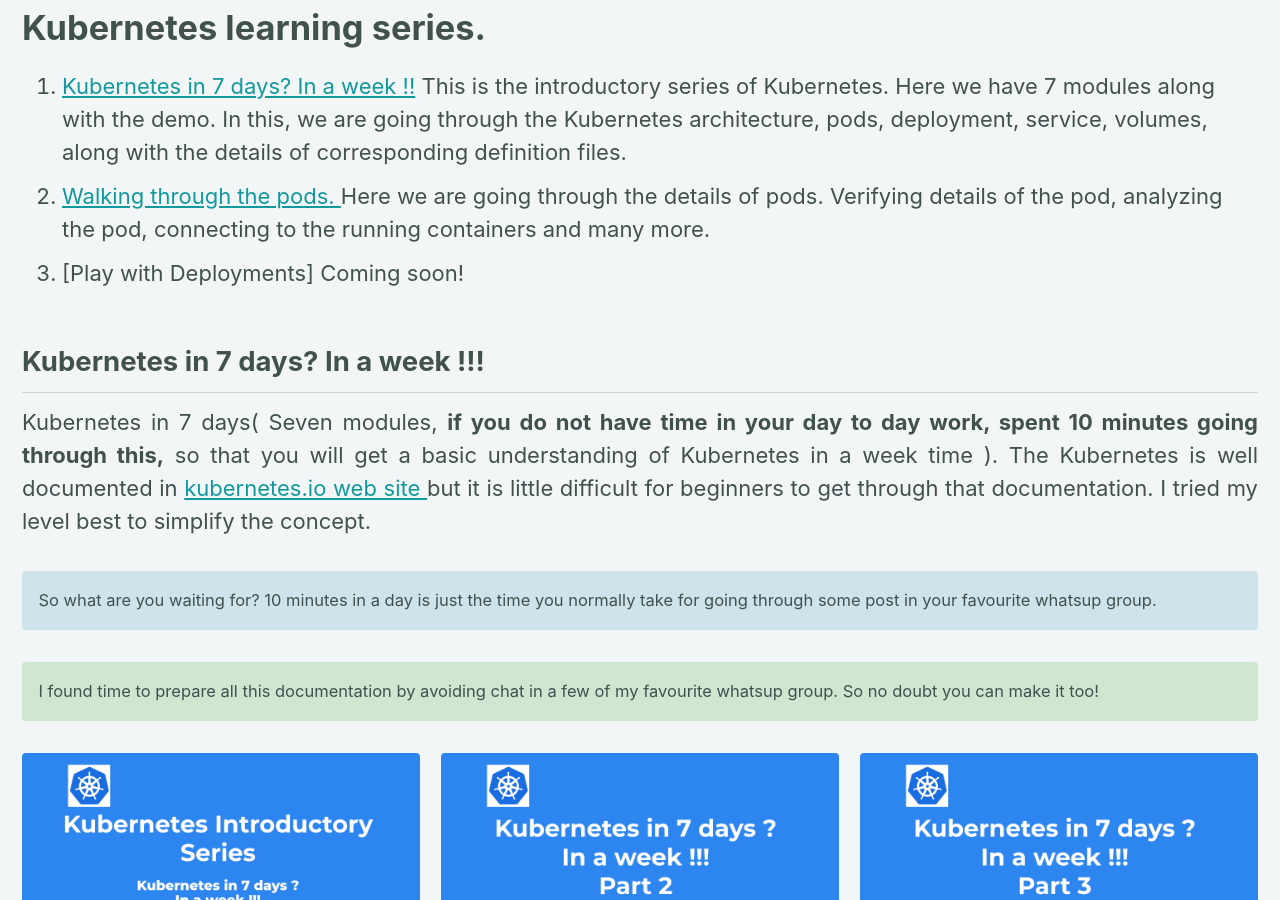
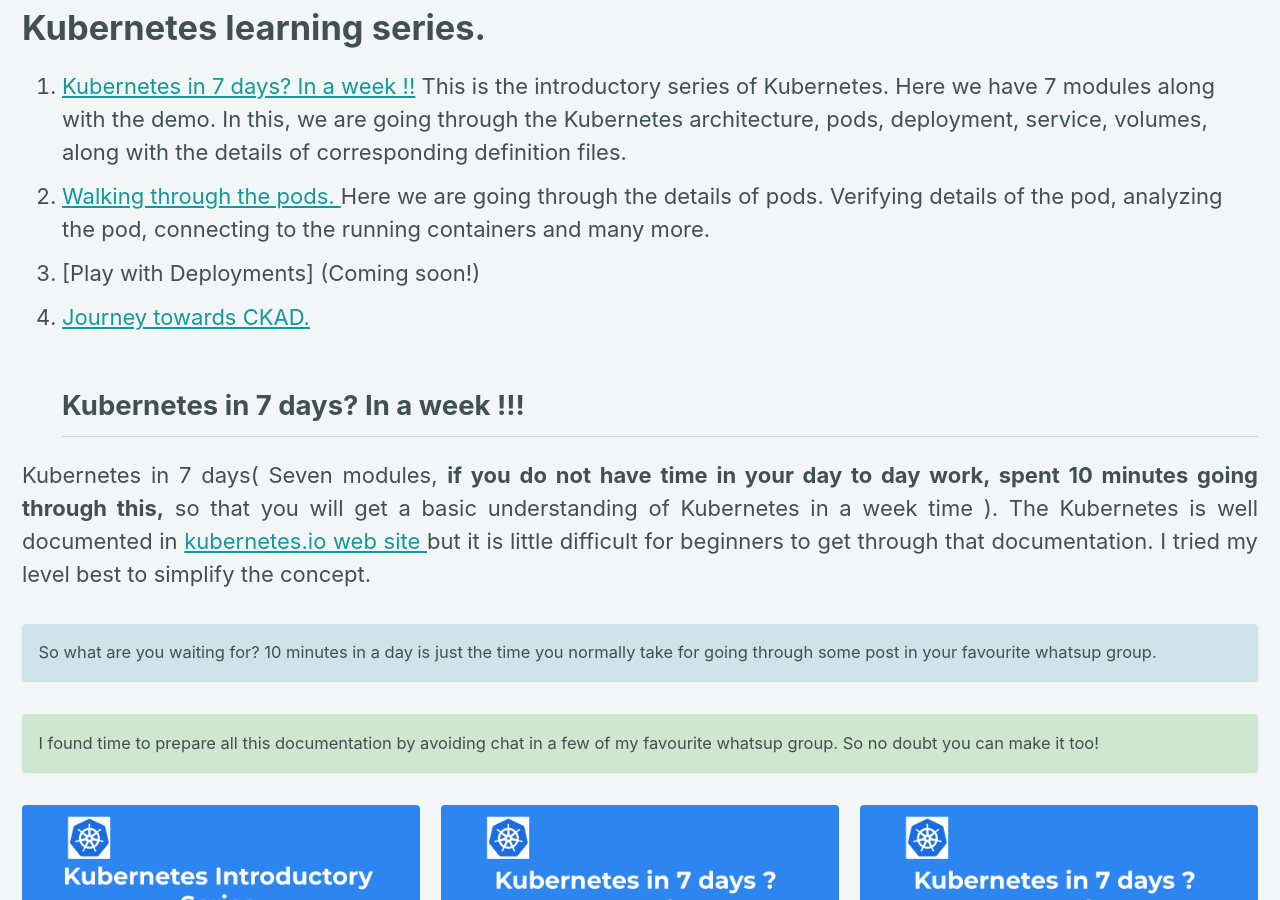
Before and after one commit to mangodairy/devsite, a Jekyll site: the page built from _pages/kubernetes-archive.md, in a window 1280 px wide and 900 px high, scrolled down 550 px. Built offline with Jekyll 4.4.1, drawn with Linux system fonts in a browser that asks for light colours; cached includes are drawn as plain includes.

Commit message:
Added index.md

```diff
--- a/_pages/kubernetes-archive.md
+++ b/_pages/kubernetes-archive.md
@@ -98,8 +98,8 @@
 
 1. [ Kubernetes in 7 days? In a week !!](https://mangodairy.github.io/devsite/Kubernetes/#kubernetes-in-7-days-in-a-week-) This is the introductory series of Kubernetes. Here we have 7 modules along with the demo. In this, we are going through the Kubernetes architecture, pods, deployment, service, volumes, along with the details of corresponding definition files.
 2. [Walking through the pods. ](https://mangodairy.github.io/devsite/Kubernetes/#walking-through-the-pods--%EF%B8%8F) Here we are going through the details of pods. Verifying details of the pod, analyzing the pod, connecting to the running containers and many more.
-3. [Play with Deployments]  Coming soon!
-
+3. [Play with Deployments]  (Coming soon!)
+4. [ Journey towards CKAD.](Coming soon!)
 ## Kubernetes in 7 days? In a week !!!
 
 Kubernetes in 7 days( Seven modules, **if you do not have time in your day to day work, spent 10 minutes going through this,** so that you will get a basic understanding of Kubernetes in a week time ). The Kubernetes is well documented in [kubernetes.io web site ](https://kubernetes.io/) but it is little difficult for beginners to get through that documentation. I tried my level best to simplify the concept.
```
